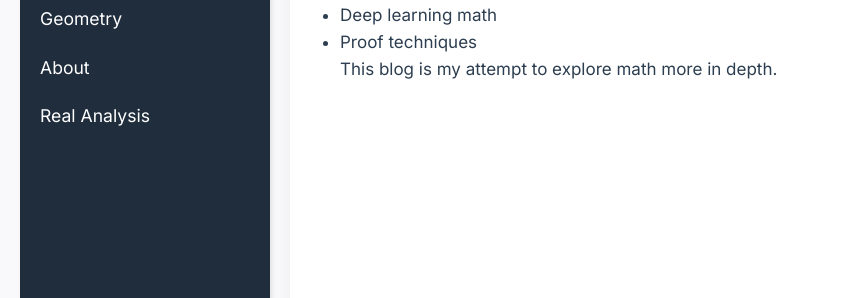
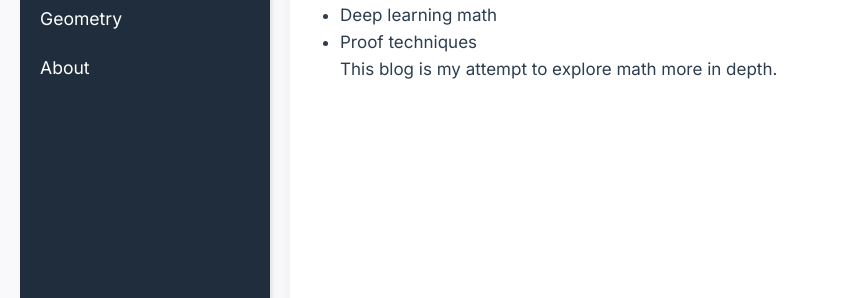
Before and after one commit to GitDisciplined/GitDisciplined.github.io, a Jekyll site: the page built from about.md, in a window 1280 px wide. Shown: the part 245-543 px from the top of the page, without its empty margins (0-858 px from the left). Built offline with Jekyll 4.4.1, drawn with Linux system fonts in a browser that asks for light colours.

Commit message:
Update sidebar.html

```diff
--- a/_includes/sidebar.html
+++ b/_includes/sidebar.html
@@ -2,13 +2,11 @@
 <nav>
   <ul>
     <li><a href="/">Home</a></li>
-    <li><a href="/categories/real-analysis/">Real Analysis</a></li>
+    <li><a href="/categories/2025/05/31/real-analysis/">Real Analysis</a></li>
     <li><a href="/categories/algebra/">Algebra</a></li>
     <li><a href="/categories/geometry/">Geometry</a></li>
     <li><a href="/about/">About</a></li>
   </ul>
-  <ul>
-  <li><a href="/2025/05/31/real-analysis.html">Real Analysis</a></li>
-</ul>
+
 
 </nav>
```
